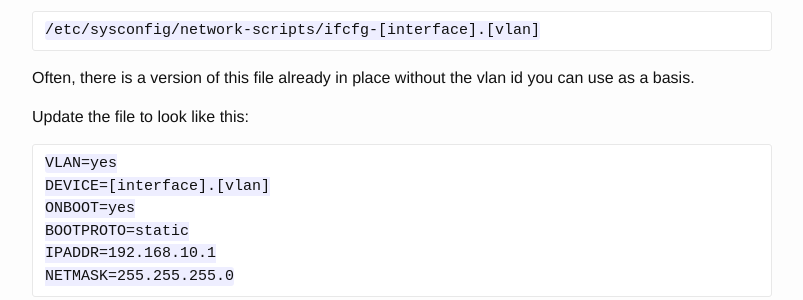
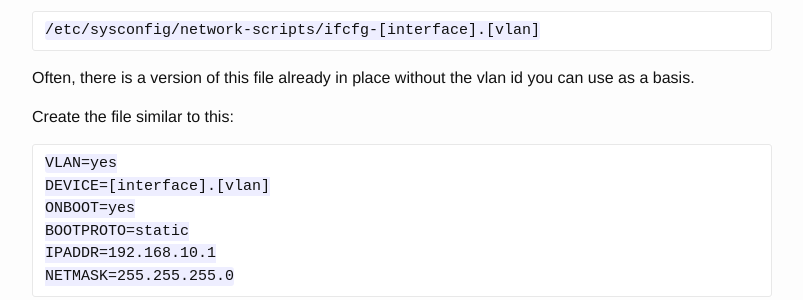
Before and after one commit to benyanke/docs, a Jekyll site: the page built from _posts/networking/centos/2019-02-28-centos-vlan-trunking.markdown, in a window 1280 px wide. Shown: the part 617-917 px from the top of the page, without its empty margins (238-1041 px from the left). Built offline with Jekyll 4.4.1, drawn with Linux system fonts in a browser that asks for light colours.

Commit message:
copy tweak on vlan post

````diff
--- a/_posts/networking/centos/2019-02-28-centos-vlan-trunking.markdown
+++ b/_posts/networking/centos/2019-02-28-centos-vlan-trunking.markdown
@@ -33,7 +33,7 @@ following path:
 Often, there is a version of this file already in place without the vlan id you can use
 as a basis.
 
-Update the file to look like this:
+Create the file similar to this:
 
 ```
 VLAN=yes
````
